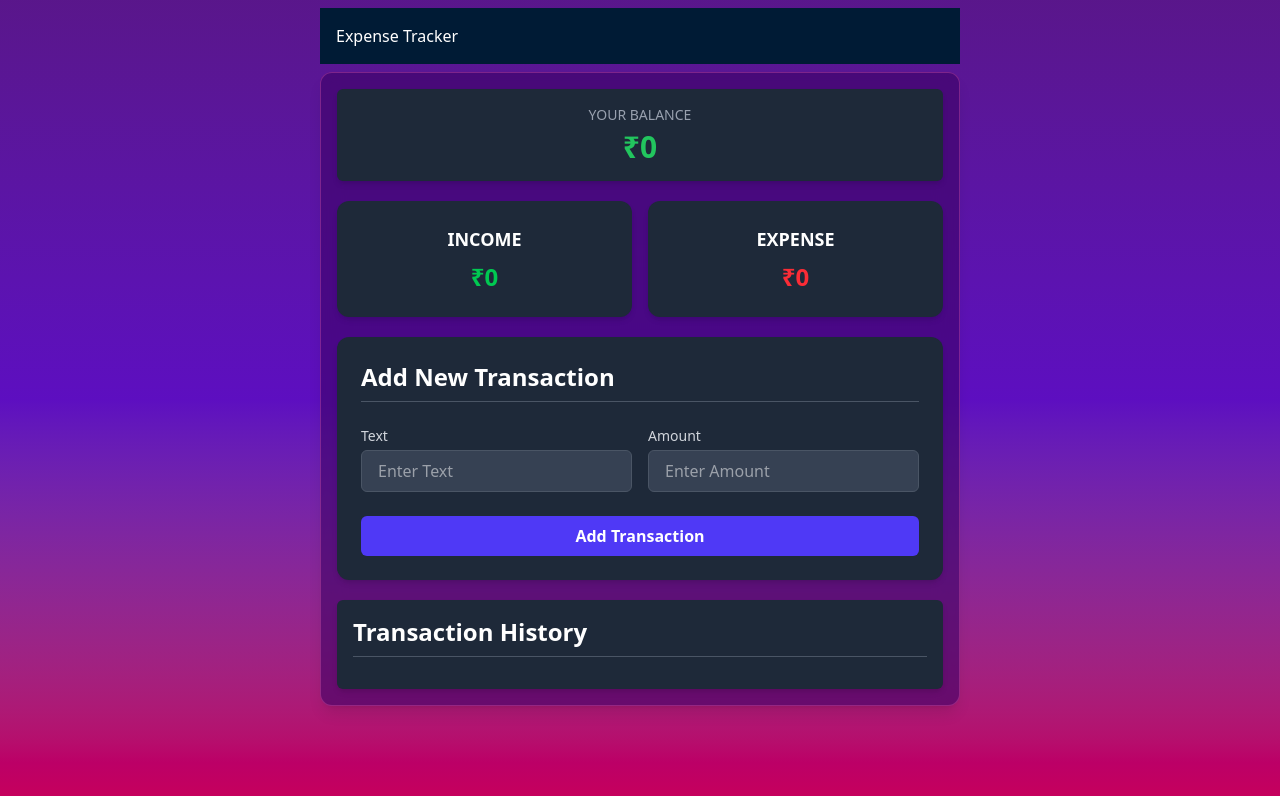
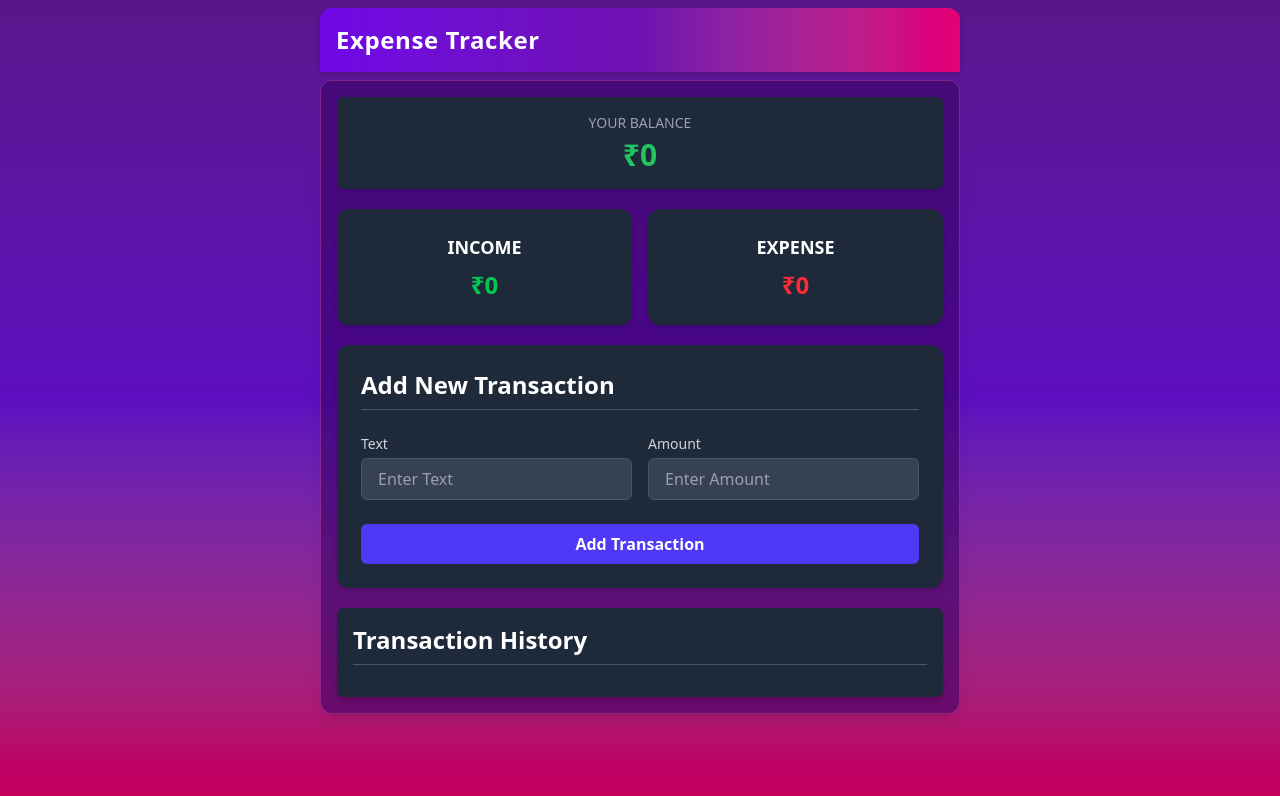
Before and after one commit to Soumita-Nag/ExpenseTracker, a Vue app: page / in a window 1280 px wide. Shown: the top 796 px of the page. Built offline with nearby package versions, Linux system fonts and the light colour scheme.

Commit message:
theme modified: navbar

```diff
--- a/src/components/NavBar.vue
+++ b/src/components/NavBar.vue
@@ -1,11 +1,11 @@
 <template>
-    <div class="flex flex-wrap justify-between p-4 bg-[var(--color-bg-secondary-dark)]">
-        <h2>Expense Tracker</h2>
+  <div class="flex flex-wrap justify-between p-4 bg-gradient-to-r from-violet-700 via-purple-800 to-pink-600 rounded-t-xl shadow-md">
+    <h2 class="text-white text-2xl font-bold tracking-wide">Expense Tracker</h2>
+  </div>
+</template>
 
-    </div>
-</template>
 <script>
 </script>
+
 <style scoped>
-
 </style>
```
